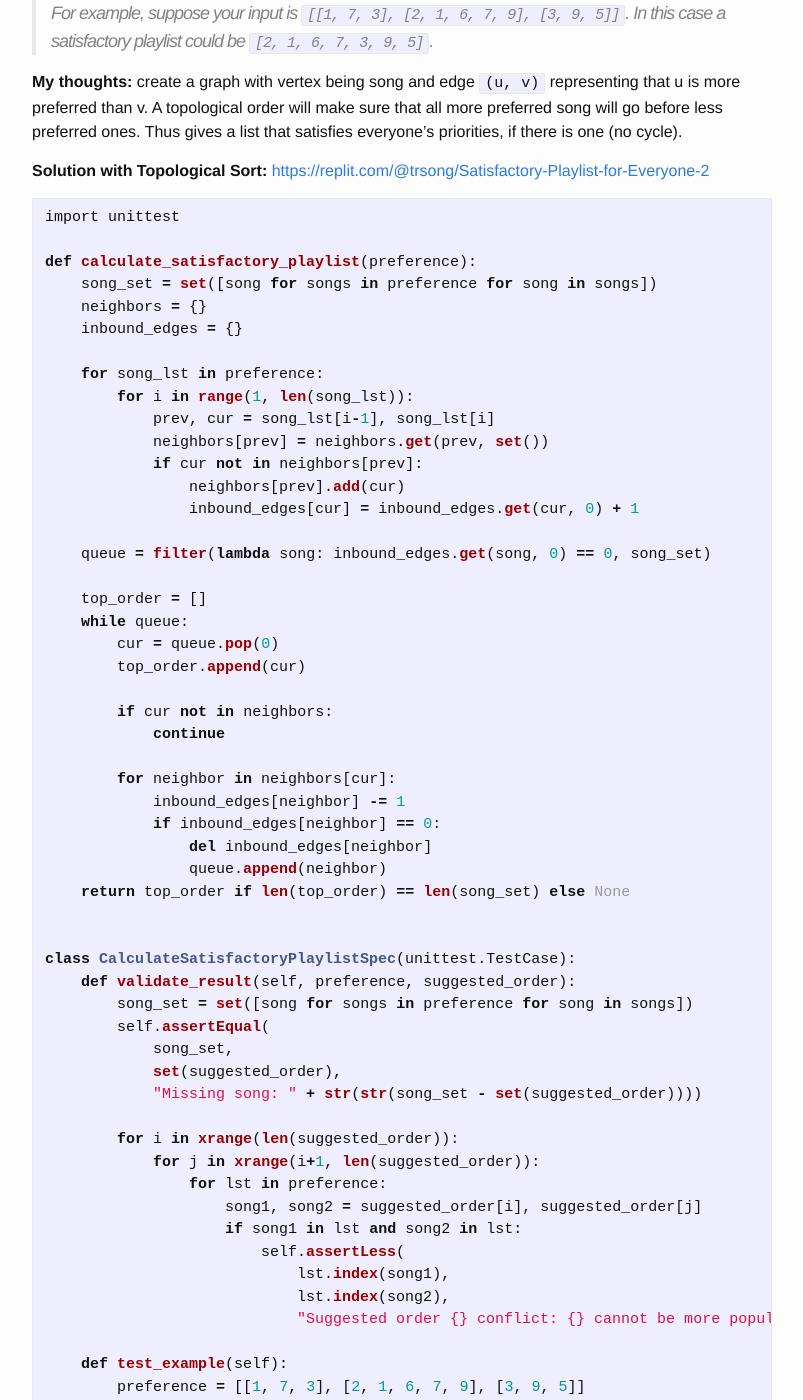
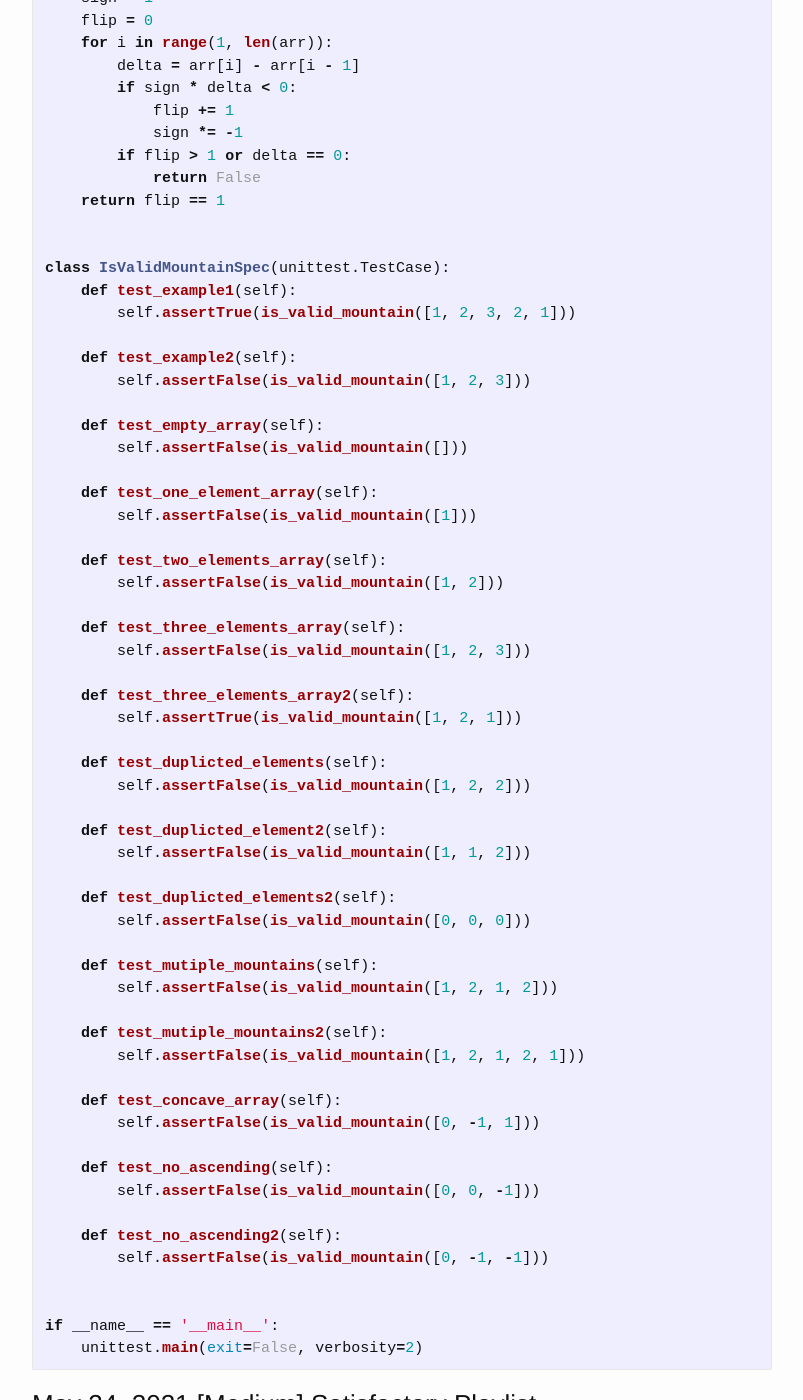
Before and after one commit to trsong/trsong.github.io, a Jekyll site: the page built from _posts/2021-05-01-DailyQuestionsMay.md, in a window 1280 px wide and 1400 px high, scrolled down 1724 px. Shown: the whole window, without its empty margins (238-1041 px from the left). Built offline with Jekyll 4.4.1, drawn with Linux system fonts in a browser that asks for light colours; some of the changed text lies outside the part shown.

Commit message:
Add solution to May 25 question

````diff
--- a/_posts/2021-05-01-DailyQuestionsMay.md
+++ b/_posts/2021-05-01-DailyQuestionsMay.md
@@ -32,6 +32,77 @@ categories: Python/Java
 ```py
 validMountainArray([1, 2, 3, 2, 1])  # True
 validMountainArray([1, 2, 3])  # False
+```
+
+**Solution:** [https://replit.com/@trsong/Valid-Mountain-Array-2](https://replit.com/@trsong/Valid-Mountain-Array-2)
+```py
+import unittest
+
+def is_valid_mountain(arr):
+    if len(arr) < 3:
+        return False
+
+    sign = 1
+    flip = 0
+    for i in range(1, len(arr)):
+        delta = arr[i] - arr[i - 1]
+        if sign * delta < 0:
+            flip += 1
+            sign *= -1
+        if flip > 1 or delta == 0:
+            return False
+    return flip == 1
+
+
+class IsValidMountainSpec(unittest.TestCase):
+    def test_example1(self):
+        self.assertTrue(is_valid_mountain([1, 2, 3, 2, 1]))
+
+    def test_example2(self):
+        self.assertFalse(is_valid_mountain([1, 2, 3]))
+
+    def test_empty_array(self):
+        self.assertFalse(is_valid_mountain([]))
+
+    def test_one_element_array(self):
+        self.assertFalse(is_valid_mountain([1]))
+
+    def test_two_elements_array(self):
+        self.assertFalse(is_valid_mountain([1, 2]))
+
+    def test_three_elements_array(self):
+        self.assertFalse(is_valid_mountain([1, 2, 3]))
+
+    def test_three_elements_array2(self):
+        self.assertTrue(is_valid_mountain([1, 2, 1]))
+
+    def test_duplicted_elements(self):
+        self.assertFalse(is_valid_mountain([1, 2, 2]))
+
+    def test_duplicted_element2(self):
+        self.assertFalse(is_valid_mountain([1, 1, 2]))
+
+    def test_duplicted_elements2(self):
+        self.assertFalse(is_valid_mountain([0, 0, 0]))
+
+    def test_mutiple_mountains(self):
+        self.assertFalse(is_valid_mountain([1, 2, 1, 2]))
+
+    def test_mutiple_mountains2(self):
+        self.assertFalse(is_valid_mountain([1, 2, 1, 2, 1]))
+
+    def test_concave_array(self):
+        self.assertFalse(is_valid_mountain([0, -1, 1]))
+
+    def test_no_ascending(self):
+        self.assertFalse(is_valid_mountain([0, 0, -1]))
+
+    def test_no_ascending2(self):
+        self.assertFalse(is_valid_mountain([0, -1, -1]))
+
+
+if __name__ == '__main__':
+    unittest.main(exit=False, verbosity=2)
 ```
 
 ### May 24, 2021 \[Medium\] Satisfactory Playlist
````
